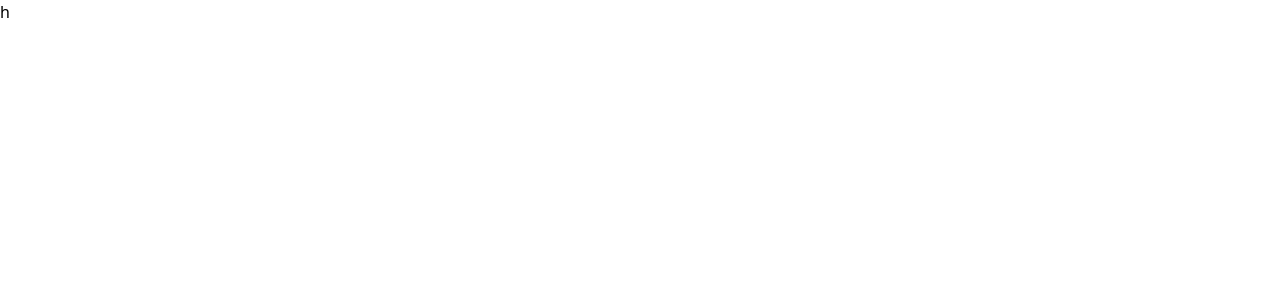
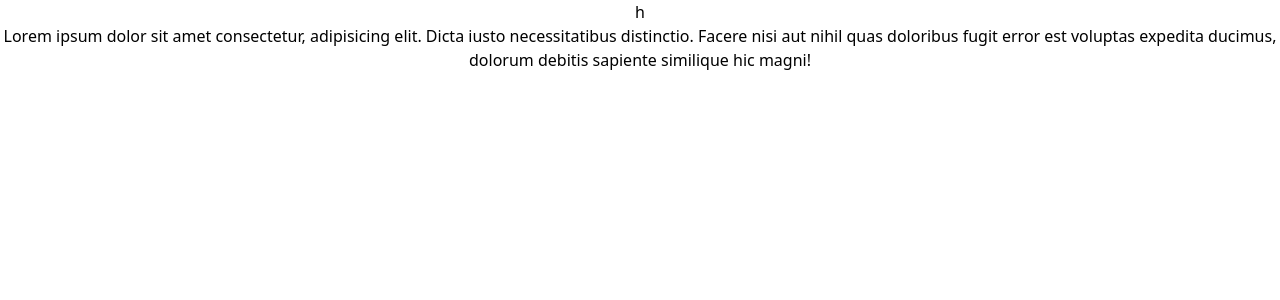
Before and after one commit to Gautamvaishnav-git/NewsApp-FC-, a React (Vite) app: page / in a window 1280 px wide. Shown: the top 300 px of the page. Built offline with nearby package versions, Linux system fonts and the light colour scheme.

Commit message:
first commit

```diff
--- a/src/App.jsx
+++ b/src/App.jsx
@@ -3,7 +3,15 @@ import "./App.css";
 function App() {
   return (
     <>
-      <h1 className="btn">h</h1>
+      <div className="text-center">
+        <h1 className="btn">h</h1>
+        <p>
+          Lorem ipsum dolor sit amet consectetur, adipisicing elit. Dicta iusto
+          necessitatibus distinctio. Facere nisi aut nihil quas doloribus fugit
+          error est voluptas expedita ducimus, dolorum debitis sapiente
+          similique hic magni!
+        </p>
+      </div>
     </>
   );
 }
```
